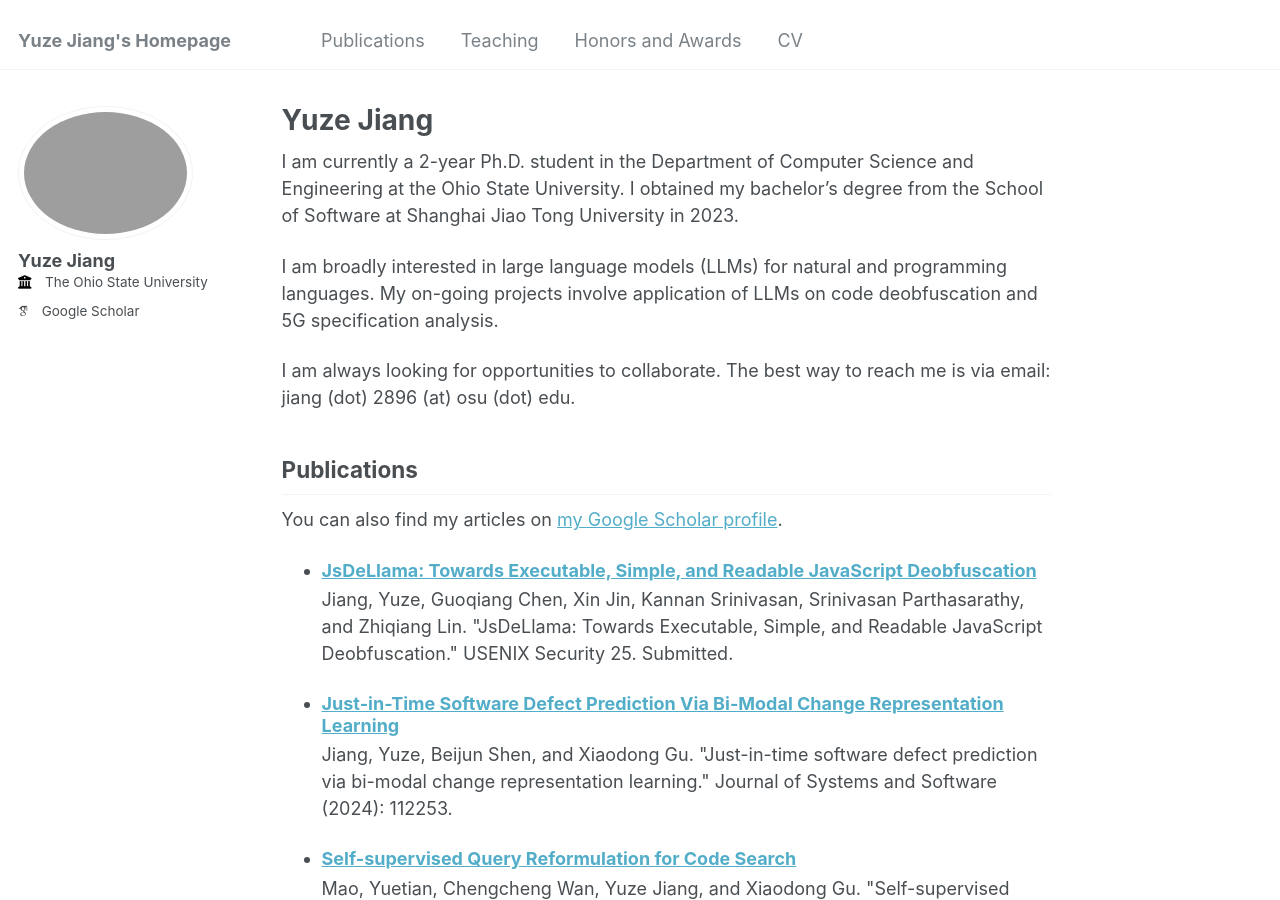
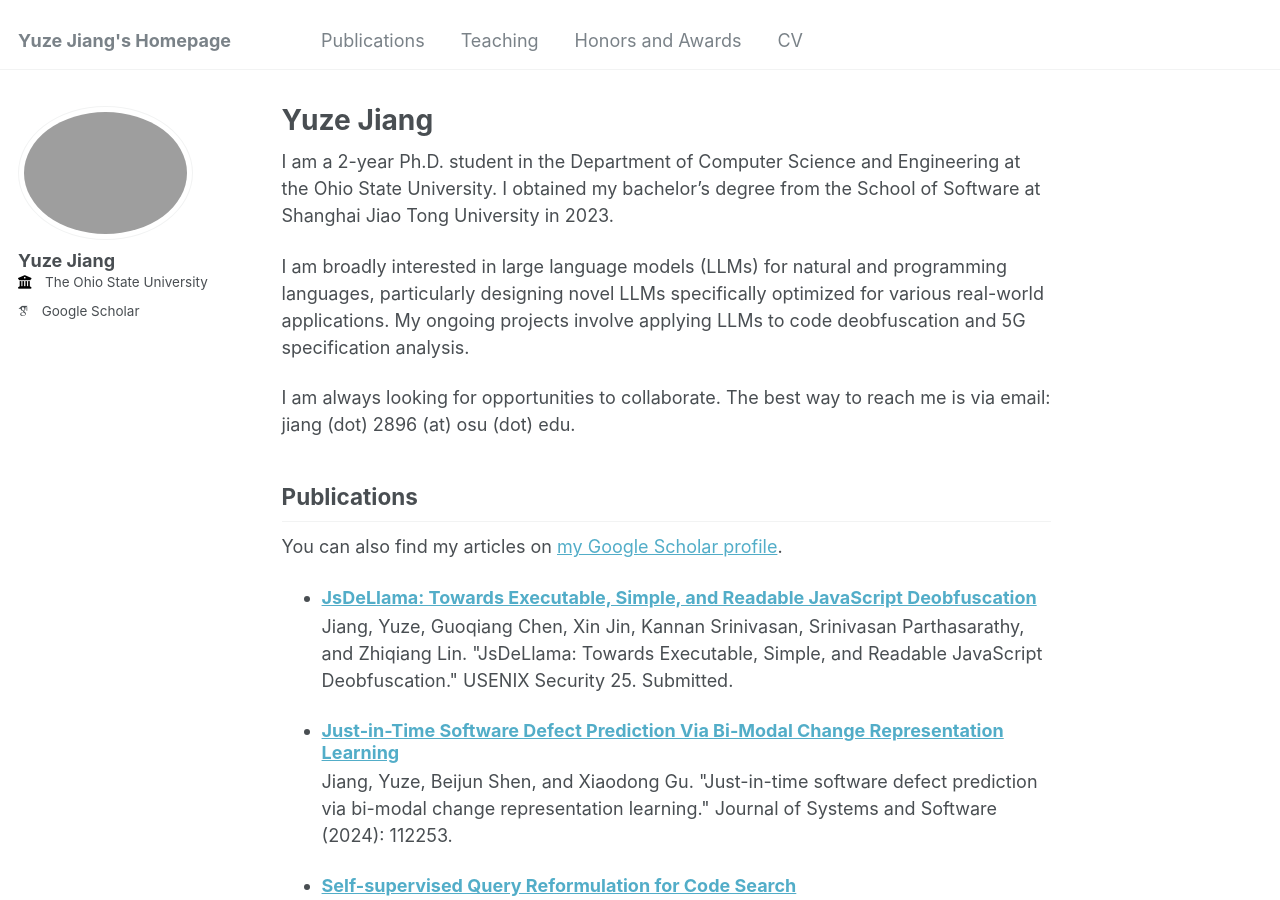
Before and after one commit to jyz-1201/jyz-1201.github.io, a Jekyll site: the page built from _pages/about.md, in a window 1280 px wide and 900 px high. Built offline with Jekyll 4.4.1, drawn with Linux system fonts in a browser that asks for light colours; some web fonts are replaced.

Commit message:
update home page

```diff
--- a/_pages/about.md
+++ b/_pages/about.md
@@ -6,9 +6,10 @@ redirect_from:
   - /about/
   - /about.html
 ---
-I am currently a 2-year Ph.D. student in the Department of Computer Science and Engineering at the Ohio State University. I obtained my bachelor's degree from the School of Software at Shanghai Jiao Tong University in 2023.
+I am a 2-year Ph.D. student in the Department of Computer Science and Engineering at the Ohio State University. I obtained my bachelor's degree from the School of Software at Shanghai Jiao Tong University in 2023.
 
-I am broadly interested in large language models (LLMs) for natural and programming languages. My on-going projects involve application of LLMs on code deobfuscation and 5G specification analysis.
+I am broadly interested in large language models (LLMs) for natural and programming languages, particularly designing novel LLMs specifically optimized for various real-world applications. My ongoing projects involve applying LLMs to code deobfuscation and 5G
+specification analysis.
 
 I am always looking for opportunities to collaborate. The best way to reach me is via email: jiang (dot) 2896 (at) osu (dot) edu.
 
```
